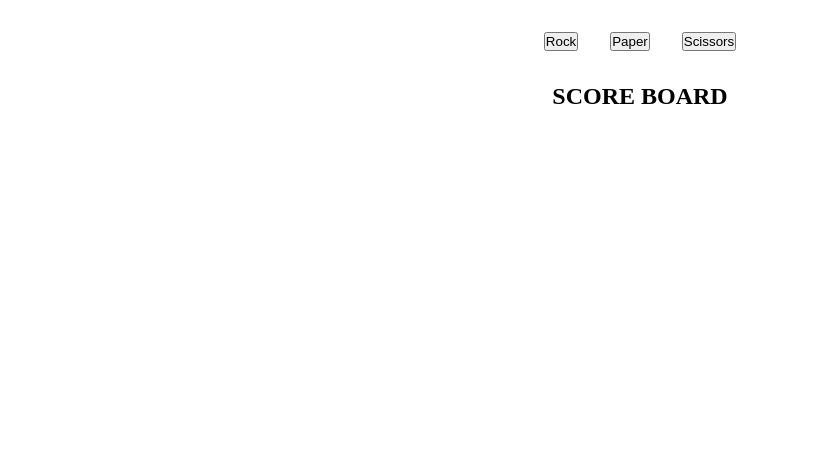
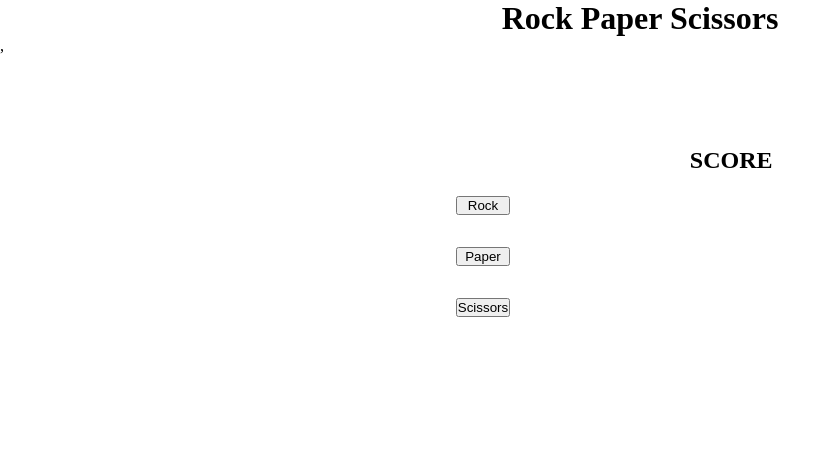
Before and after one commit to jbschklar/Rock-Paper-Scissors, a plain HTML site: page index.html in a window 1280 px wide. Shown: the whole page, without its empty margins (0-840 px from the left). Drawn offline with Linux system fonts and the light colour scheme.

Commit message:
tweeked layout and changed heading

```diff
--- a/index.html
+++ b/index.html
@@ -9,16 +9,20 @@
 		<link rel="stylesheet" href="style.css" />
 	</head>
 	<body>
+		<h1>Rock Paper Scissors</h1>
+		,
+		<div class="container">
 			<div class="btns">
 				<button class="btn rock">Rock</button>
 				<button class="btn paper">Paper</button>
 				<button class="btn scissors">Scissors</button>
 			</div>
 			<div class="results">
-			<h2 class="score-board">SCORE BOARD</h2>
+				<h2><strong>SCORE</strong></h2>
 				<p class="scores"></p>
 				<p class="current-round"></p>
 				<p class="final"></p>
 			</div>
+		</div>
 	</body>
 </html>
--- a/style.css
+++ b/style.css
@@ -3,9 +3,22 @@
 	padding: 0;
 }
 
+h1 {
+	text-align: center;
+}
+
+.container {
+	padding: 92px;
+	display: flex;
+	justify-content: center;
+	align-items: center;
+	gap: 64px;
+}
+
 .btns {
-	margin: 32px 0;
+	margin: 32px;
 	display: flex;
+	flex-direction: column;
 	justify-content: center;
 	gap: 32px;
 }
@@ -15,6 +28,8 @@
 }
 
 .results {
+	width: 250px;
+	height: auto;
 	display: flex;
 	flex-direction: column;
 	align-items: center;
```
Lines whose indentation alone changed are shown as unchanged.
